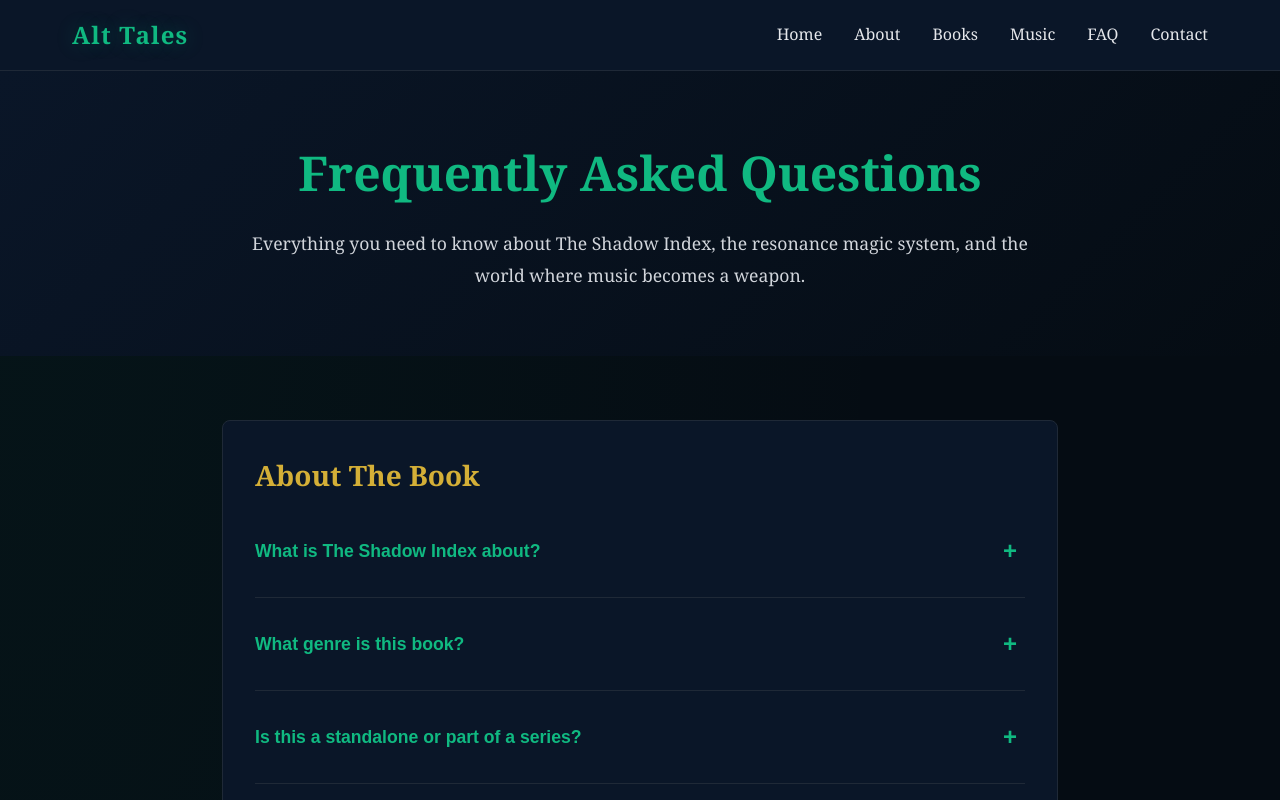
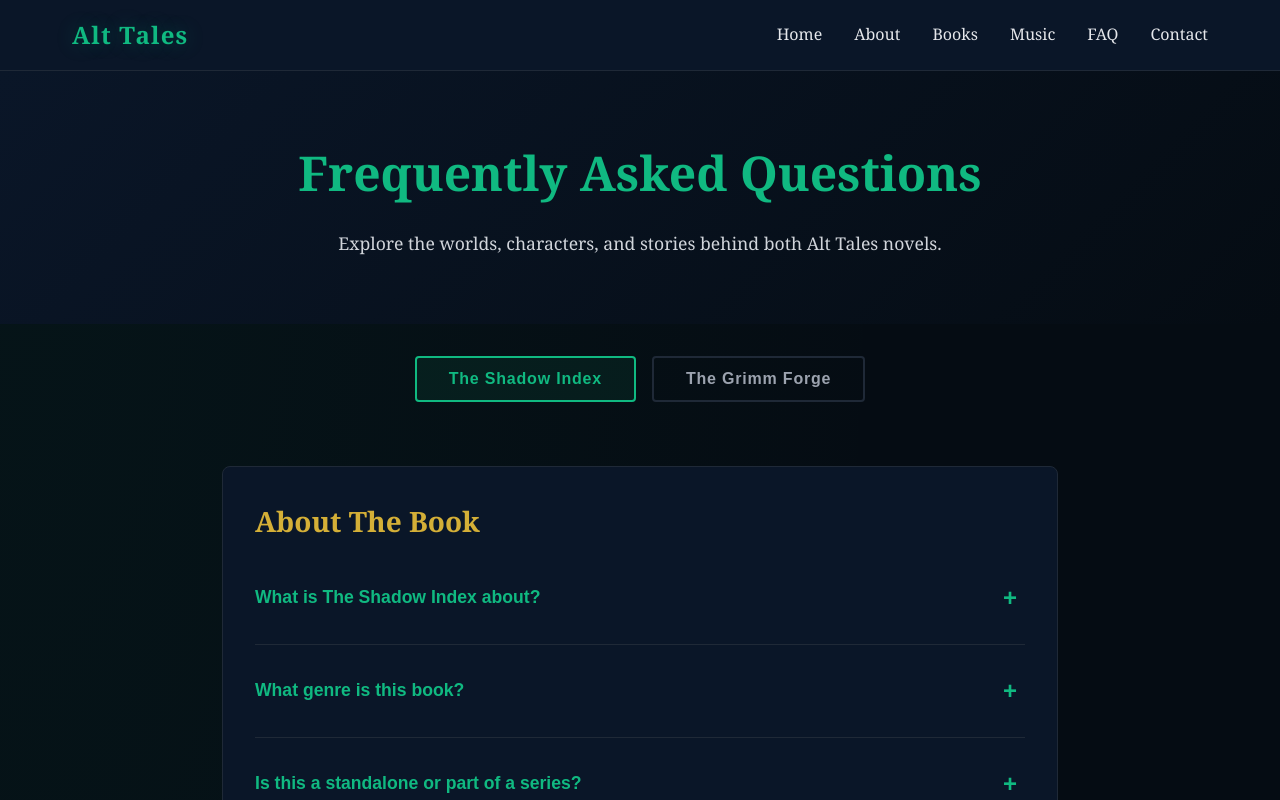
Before and after one commit to xxzabxx/alt-tales-website, a React (Vite) app: page /faq in a window 1280 px wide. Shown: the top 800 px of the page. Built offline with nearby package versions, Linux system fonts and the light colour scheme.

Commit message:
Expand FAQ page with dual-book tabs for Shadow Index and Grimm Forge

```diff
--- a/src/pages/FAQ.css
+++ b/src/pages/FAQ.css
@@ -20,6 +20,83 @@
   max-width: 800px;
   margin: 0 auto;
   line-height: 1.8;
+}
+
+/* Book selector tabs */
+.faq-book-tabs {
+  display: flex;
+  justify-content: center;
+  gap: 1rem;
+  padding: 2rem 2rem 0;
+  max-width: 900px;
+  margin: 0 auto;
+}
+
+.faq-tab {
+  padding: 0.75rem 2rem;
+  background: transparent;
+  border: 2px solid #1F2937;
+  border-radius: 4px;
+  color: #9CA3AF;
+  font-size: 1rem;
+  font-weight: 600;
+  cursor: pointer;
+  transition: all 0.3s;
+  letter-spacing: 0.05em;
+}
+
+.faq-tab:hover {
+  border-color: #6B7280;
+  color: #D1D5DB;
+}
+
+.faq-tab--active.faq-tab--shadow {
+  border-color: #10B981;
+  color: #10B981;
+  background: rgba(16, 185, 129, 0.08);
+}
+
+.faq-tab--active.faq-tab--grimm {
+  border-color: #D97706;
+  color: #D97706;
+  background: rgba(217, 119, 6, 0.08);
+}
+
+/* Grimm Forge color variants */
+.faq-question--grimm {
+  color: #D97706;
+}
+
+.faq-question--grimm:hover {
+  color: #F59E0B;
+}
+
+.faq-question--grimm .faq-icon {
+  color: #D97706;
+}
+
+.faq-answer--grimm {
+  border-left: 2px solid rgba(217, 119, 6, 0.3);
+  padding-left: 1rem;
+}
+
+.faq-cta--grimm {
+  border-color: #D97706;
+}
+
+.faq-cta--grimm h3 {
+  color: #D97706;
+}
+
+@media (max-width: 600px) {
+  .faq-book-tabs {
+    flex-direction: column;
+    align-items: stretch;
+  }
+
+  .faq-tab {
+    text-align: center;
+  }
 }
 
 .faq-content {
--- a/src/pages/FAQ.jsx
+++ b/src/pages/FAQ.jsx
@@ -3,8 +3,9 @@ import './FAQ.css';
 
 function FAQ() {
   const [openIndex, setOpenIndex] = useState(null);
+  const [activeBook, setActiveBook] = useState('shadow');
 
-  const faqs = [
+  const shadowFaqs = [
     {
       category: "About The Book",
       questions: [
@@ -14,7 +15,7 @@ function FAQ() {
         },
         {
           q: "What genre is this book?",
-          a: "The Shadow Index blends dark academia, urban fantasy, geopolitical thriller, and romantasy. If you loved Ninth House by Leigh Bardugo, The Atlas Six by Olivie Blake, or A Deadly Education by Naomi Novik, this book is for you."
+          a: "The Shadow Index blends dark academia, urban fantasy, geopolitical thriller, and romantasy. If you enjoyed Ninth House by Leigh Bardugo, The Atlas Six by Olivie Blake, or A Deadly Education by Naomi Novik, this book is for you."
         },
         {
           q: "Is this a standalone or part of a series?",
@@ -39,15 +40,15 @@ function FAQ() {
         },
         {
           q: "What are the limitations of resonance?",
-          a: "Resonance has physical, mental, and emotional costs. Channeling burns calories and strains muscles. It requires intense focus, and distraction breaks the effect. Strong emotions like fear, rage, or grief destabilize control. Augmented users (those with cybernetic mods) risk neural degradation from overuse."
+          a: "Resonance has physical, mental, and emotional costs. Channeling burns calories and strains muscles. It requires intense focus, and distraction breaks the effect. Strong emotions like fear, rage, or grief destabilize control. Augmented users risk neural degradation from overuse."
         },
         {
           q: "Can anyone use resonance?",
-          a: "Most resonance users are augmented operatives who use cybernetic mods (tattoo capacitors, implants) to channel energy. Natural channelers like Oz are rare and can manipulate resonance without augmentation, avoiding the risk of neural degradation. Some people are Veil-sensitive and can perceive the Continuum before formal training."
+          a: "Most resonance users are augmented operatives who use cybernetic mods to channel energy. Natural channelers like Oz are rare and can manipulate resonance without augmentation. Some people are Veil-sensitive and can perceive the Continuum before formal training."
         },
         {
           q: "What makes Oz's resonance unique?",
-          a: "Oz is a natural channeler who can manipulate resonance without augmentation, making him exceptionally rare. He uses direct neuro-muscular channeling through tattoo capacitors and breath control. His abilities include force manipulation, stabilization zones, harmonic analysis, and resonance inversion."
+          a: "Oz is a natural channeler who can manipulate resonance without augmentation, making him exceptionally rare. His abilities include force manipulation, stabilization zones, harmonic analysis, and resonance inversion. He also uses music as a vehicle for his abilities in ways most operatives cannot."
         }
       ]
     },
@@ -56,11 +57,11 @@ function FAQ() {
       questions: [
         {
           q: "What is the Veil?",
-          a: "The Veil was a metaphysical barrier that once separated our Earth (Terra Primus) from the Continuum, a parallel realm of Fae and mythic beings. On April 30, 1945, the Veil shattered during a catastrophic ritual, causing the two worlds to overlay each other. Now they occupy the same physical space but at different frequencies."
+          a: "The Veil was a metaphysical barrier that once separated our Earth from the Continuum, a parallel realm of Fae and mythic beings. On April 30, 1945, the Veil shattered during a catastrophic ritual, causing the two worlds to overlay each other. Now they occupy the same physical space but at different frequencies."
         },
         {
           q: "What is the Continuum?",
-          a: "The Continuum is a parallel realm overlaid with our Earth since the Veil Event. It's home to Fae, vampires, dryads, and other mythic beings. The Emerald City is its capital, built of emerald glass and geometric architecture where time moves differently and everything is ordered to perfection."
+          a: "The Continuum is a parallel realm overlaid with our Earth since the Veil Event. It is home to Fae, vampires, dryads, and other mythic beings. Its capital, the Emerald City, is built of emerald glass and geometric architecture where time moves differently and everything is ordered to perfection."
         },
         {
           q: "What are bleed zones?",
@@ -68,11 +69,11 @@ function FAQ() {
         },
         {
           q: "What is the Concordat?",
-          a: "The Concordat of Resonant Nations is the governing body that regulates resonance phenomena on Earth. Founded in 1947, it maintains the Emerald Accord treaty with the Continuum. Its enforcement arm is the CBRS (Concordat Bureau of Resonant Security), which investigates resonance-related incidents and maintains the illusion of normalcy."
+          a: "The Concordat of Resonant Nations is the governing body that regulates resonance phenomena on Earth. Founded in 1947, it maintains the Emerald Accord treaty with the Continuum. Its enforcement arm investigates resonance-related incidents and maintains the illusion of normalcy."
         },
         {
           q: "What is the Boston Array?",
-          a: "The Boston Array is a resonance infrastructure network built beneath Boston in 1979. Its official purpose is bleed-zone stabilization, but its actual purpose is city-scale emotional regulation. It has seven primary nodes beneath key landmarks and uses hybrid U.S.-Soviet technology."
+          a: "The Boston Array is a resonance infrastructure network built beneath Boston in 1979. Its official purpose is bleed-zone stabilization, but its actual function runs much deeper. It has seven primary nodes beneath key landmarks and uses technology that was never meant to be public knowledge."
         }
       ]
     },
@@ -81,15 +82,15 @@ function FAQ() {
       questions: [
         {
           q: "Who is Oliver 'Oz' Cross?",
-          a: "Oz is a 31-year-old former Magi-Corp operative turned graduate student. After surviving a catastrophic mission that killed his entire team, he left military service and now studies Cognitive Resonance Theory at Halcyon University while working as an archival consultant. He's also a musician who performs under the alias 'OZ.'"
+          a: "Oz is a 31-year-old former operative turned graduate student. After surviving a catastrophic mission that killed his entire team, he left military service and now studies Cognitive Resonance Theory at Halcyon University while working as an archival consultant. He is also a musician who performs under the alias 'OZ.'"
         },
         {
           q: "Who is Elara Draegor Voss?",
-          a: "Elara is a Continuum operative and member of the Virdis Order, the Continuum's secret police. She's been embedded in Boston investigating the same murders as Oz. She's brilliant, conflicted, and caught between loyalty to her world and growing feelings for Oz. Their relationship is a slow-burn romance built on trust and mutual respect."
+          a: "Elara is a Continuum operative investigating the same murders as Oz. She is brilliant, conflicted, and caught between loyalty to her world and an uneasy alliance with someone she was never supposed to trust. Their relationship is a slow-burn built on tension, mutual respect, and competing agendas."
         },
         {
           q: "What is the Virdis Order?",
-          a: "The Virdis Order of Historical Compliance is the Continuum's secret police and intelligence agency. They function as spies, diplomats, and assassins, enforcing the Emerald Accord on both sides of the Veil. Their motto is 'We do not forget. We do not forgive. We do not allow.'"
+          a: "The Virdis Order of Historical Compliance is the Continuum's intelligence agency. They function as spies, diplomats, and enforcers, maintaining the Emerald Accord on both sides of the Veil. Their motto: 'We do not forget. We do not forgive. We do not allow.'"
         }
       ]
     },
@@ -98,7 +99,7 @@ function FAQ() {
       questions: [
         {
           q: "How does The Wizard of Oz connect to this story?",
-          a: "L. Frank Baum, author of The Wonderful Wizard of Oz (1900), was Veil-sensitive and could perceive the Continuum before the Veil shattered in 1945. His 'children's books' were actually field reports disguised as fantasy. The Emerald City, the Yellow Brick Road, and Dorothy's journey were all real documentation of the Continuum."
+          a: "L. Frank Baum, author of The Wonderful Wizard of Oz, was Veil-sensitive and could perceive the Continuum before the Veil shattered in 1945. His books were not children's fiction. They were field reports disguised as fantasy. The Emerald City, the Yellow Brick Road, Dorothy's journey, all of it was documentation of a real place."
         },
         {
           q: "What is the Baum Codex?",
@@ -111,39 +112,161 @@ function FAQ() {
       questions: [
         {
           q: "When will The Shadow Index be published?",
-          a: "The Shadow Index is currently seeking representation and publication. Sign up for the newsletter to receive updates on the publication journey, cover reveals, and release dates."
+          a: "The Shadow Index is complete and currently seeking agent representation for traditional publishing. Sign up for the newsletter to receive updates on the publication journey, cover reveals, and release dates."
         },
         {
           q: "Can I read a sample?",
-          a: "Yes! You can download the first chapter for free by signing up for the newsletter on the homepage. You'll get immediate access and stay updated on all book news."
+          a: "Yes. You can download the first chapter for free by signing up for the newsletter on the homepage. You will get immediate access and stay updated on all book news."
         },
         {
           q: "Will there be an audiobook?",
-          a: "An audiobook is planned once the book is published. Given the musical themes and resonance system, the audio format will be particularly immersive. Newsletter subscribers will be the first to know when it's available."
+          a: "An audiobook is planned once the book is published. Given the musical themes and resonance system woven through the story, the audio format will be particularly immersive. Newsletter subscribers will be the first to know when it is available."
         },
         {
           q: "Are you looking for ARC readers or beta readers?",
-          a: "Yes! If you're interested in becoming an ARC (Advance Reader Copy) reader or joining the street team, please indicate your interest when signing up for the newsletter. Priority will be given to readers who love dark academia, urban fantasy, and slow-burn romance."
+          a: "Yes. If you are interested in becoming an ARC (Advance Reader Copy) reader or joining the street team, please indicate your interest when signing up for the newsletter. Priority will be given to readers who love dark academia, urban fantasy, and slow-burn romance."
         }
       ]
     }
   ];
+
+  const grimmFaqs = [
+    {
+      category: "About The Book",
+      questions: [
+        {
+          q: "What is The Grimm Forge about?",
+          a: "The Grimm Forge follows Peter Grimm, a man going nowhere fast, who is offered a spot in a high-stakes televised medieval survival competition run by the Cirrus Corporation. What looks like a structured game with clear rules and a life-changing prize turns into something far more dangerous. Peter wakes in a world that should not exist, where monsters are real, death is permanent, and no one is coming to pull them out."
+        },
+        {
+          q: "What genre is The Grimm Forge?",
+          a: "The Grimm Forge is survival dark fantasy with LitRPG-adjacent energy. It blends brutal survival, siege warfare, dark humor under pressure, and a deepening mystery about the world itself. It is more grounded and character-first than traditional LitRPG, but readers who enjoy that energy will feel right at home."
+        },
+        {
+          q: "Is this a standalone or part of a series?",
+          a: "The Grimm Forge is a complete standalone at 119,000 words, with series potential. The immediate story resolves, but the world is built to support future books. The ending opens a door rather than closing one."
+        },
+        {
+          q: "What are the comp titles?",
+          a: "The Will of the Many (James Islington) for high-stakes competition energy. Witch King (Martha Wells) for conspiracy and pressure. Dungeon Crawler Carl (Matt Dinniman) for brutal survival and dark, reactive humor. Red Rising (Pierce Brown) for escalating stakes and competitive pressure."
+        },
+        {
+          q: "Who is the target audience?",
+          a: "Readers who enjoy survival fantasy with a modern edge, pragmatic leads who make hard calls, dark humor that does not undercut the stakes, and mysteries that tighten slowly. If you liked the energy of LitRPG but want something more grounded and character-driven, The Grimm Forge is built for you."
+        }
+      ]
+    },
+    {
+      category: "The World",
+      questions: [
+        {
+          q: "Where does the story take place?",
+          a: "The story begins in modern-day London before shifting to an unknown world that behaves wrong. Time bends. Ancient ruins sit where there should be empty hills. The air feels like it remembers things the characters do not. The primary setting is an ancient keep that becomes both shelter and siege ground."
+        },
+        {
+          q: "Is this a portal fantasy?",
+          a: "The Grimm Forge involves characters being transported to another world, but it is not a traditional portal fantasy. The emphasis is on survival, siege, and the slow unraveling of what this world actually is and why they were brought there. The 'how' matters less than the 'why,' and the 'why' is not what anyone expects."
+        },
+        {
+          q: "What is the Cirrus Corporation?",
+          a: "The Cirrus Corporation is the organization behind The Realm, the televised medieval competition that Peter enters at the start of the story. They present themselves as a high-end entertainment company. What they actually are is one of the central questions the book builds toward."
+        },
+        {
+          q: "What is the Red Dragon Moon?",
+          a: "The Red Dragon Moon is a second moon that rises over the world Peter finds himself in. Its appearance is tied to something ancient and cyclical. It is not a good sign. Beyond that, the details are best discovered in the book."
+        }
+      ]
+    },
+    {
+      category: "Characters",
+      questions: [
+        {
+          q: "Who is Peter Grimm?",
+          a: "Peter is the protagonist and narrator. He is rugged, red-haired, with mismatched eyes, one vivid blue and one deep green. He is not a hero by nature. He is a man who has been drifting, haunted by a past he cannot outrun. What makes him compelling is not that he is exceptional from the start, but that survival forces him to become something he never planned to be. The voice is first-person, conversational, and laced with dry humor that does not disappear even when things get dark."
+        },
+        {
+          q: "Who are the other key characters?",
+          a: "Elora is an ethereal presence with stark white hair, sharp instincts, and a connection to the world's mysteries that runs deeper than anyone initially realizes. Trae is a towering, physically imposing man with a booming voice and a protective nature that makes him invaluable in a siege. Raman is sharp, analytical, and a source of strategy and dark wit. Each character has a distinct voice and a role that evolves as the pressure increases."
+        },
+        {
+          q: "Who is Varrick?",
+          a: "Varrick is a warlord who operates in the world Peter finds himself in. He builds his power on fear and force, and he marks Peter's group as a problem to be solved. He is not a cartoonish villain. He is a man who understands leverage and applies it without hesitation. The siege he brings is as much psychological as it is physical."
+        }
+      ]
+    },
+    {
+      category: "Tone and Style",
+      questions: [
+        {
+          q: "How dark does it get?",
+          a: "The Grimm Forge does not flinch. Death is permanent. Choices have weight. Peter and his group cross lines they cannot uncross, and the book does not let them off the hook for it. At the same time, the protagonist's voice carries dry humor and a pragmatic wit that keeps the story from becoming relentlessly grim. The tone balances dark and hopeful without cheating either."
+        },
+        {
+          q: "Is there humor in the book?",
+          a: "Yes, and it is earned. The humor comes from Peter's voice and the absurdity of the situations rather than from undercutting the stakes. Think reactive, situational, slightly cynical. It is one of the things that makes the book feel distinct from other survival fantasy."
+        },
+        {
+          q: "Is there romance?",
+          a: "There are relationships that develop under pressure, but The Grimm Forge is not a romance. The focus is survival, leadership, and the cost of both. Any emotional connections that form do so because the circumstances demand it."
+        }
+      ]
+    },
+    {
+      category: "Publication & Availability",
+      questions: [
+        {
+          q: "When will The Grimm Forge be published?",
+          a: "The Grimm Forge is complete at 119,000 words and currently seeking agent representation for traditional publishing. Sign up for the newsletter to stay updated on the publication journey and release news."
+        },
+        {
+          q: "Can I read a sample?",
+          a: "Yes. You can download the prologue for free by signing up for the newsletter on the homepage. You will get immediate access to the opening of the book, including the narrated prologue video available on the Books page."
+        },
+        {
+          q: "Are you looking for ARC readers or beta readers?",
+          a: "Yes. If you are interested in reading an advance copy or joining the street team, indicate your interest when signing up for the newsletter. Readers who enjoy survival fantasy, LitRPG-adjacent stories, and character-driven dark fiction are especially welcome."
+        }
+      ]
+    }
+  ];
+
+  const activeFaqs = activeBook === 'shadow' ? shadowFaqs : grimmFaqs;
 
   const toggleQuestion = (sectionIdx, questionIdx) => {
     const index = `${sectionIdx}-${questionIdx}`;
     setOpenIndex(openIndex === index ? null : index);
   };
 
+  const handleBookSwitch = (book) => {
+    setActiveBook(book);
+    setOpenIndex(null);
+  };
+
   return (
     <div className="faq">
       <section className="faq-hero">
         <h1>Frequently Asked Questions</h1>
-        <p>Everything you need to know about The Shadow Index, the resonance magic system, and the world where music becomes a weapon.</p>
+        <p>Explore the worlds, characters, and stories behind both Alt Tales novels.</p>
+      </section>
+
+      <section className="faq-book-tabs">
+        <button
+          className={`faq-tab ${activeBook === 'shadow' ? 'faq-tab--active faq-tab--shadow' : ''}`}
+          onClick={() => handleBookSwitch('shadow')}
+        >
+          The Shadow Index
+        </button>
+        <button
+          className={`faq-tab ${activeBook === 'grimm' ? 'faq-tab--active faq-tab--grimm' : ''}`}
+          onClick={() => handleBookSwitch('grimm')}
+        >
+          The Grimm Forge
+        </button>
       </section>
 
       <section className="faq-content">
-        {faqs.map((section, sectionIdx) => (
-          <div key={sectionIdx} className="faq-section">
+        {activeFaqs.map((section, sectionIdx) => (
+          <div key={`${activeBook}-${sectionIdx}`} className="faq-section">
             <h2>{section.category}</h2>
             <div className="faq-questions">
               {section.questions.map((faq, questionIdx) => {
@@ -153,14 +276,14 @@ function FAQ() {
                 return (
                   <div key={questionIdx} className="faq-item">
                     <button
-                      className="faq-question"
+                      className={`faq-question ${activeBook === 'grimm' ? 'faq-question--grimm' : ''}`}
                       onClick={() => toggleQuestion(sectionIdx, questionIdx)}
                     >
                       <span>{faq.q}</span>
                       <span className="faq-icon">{isOpen ? '−' : '+'}</span>
                     </button>
                     {isOpen && (
-                      <div className="faq-answer">
+                      <div className={`faq-answer ${activeBook === 'grimm' ? 'faq-answer--grimm' : ''}`}>
                         {faq.a}
                       </div>
                     )}
@@ -171,9 +294,9 @@ function FAQ() {
           </div>
         ))}
 
-        <div className="faq-cta">
+        <div className={`faq-cta ${activeBook === 'grimm' ? 'faq-cta--grimm' : ''}`}>
           <h3>Still Have Questions?</h3>
-          <p>Reach out via the contact form or connect on TikTok @The.Shadow.index for more insights into the world of resonance and the making of The Shadow Index.</p>
+          <p>Reach out via the contact form or follow <strong>@Alt_Tales_Books</strong> on TikTok for behind-the-scenes content, world-building details, and updates on both novels.</p>
           <a href="/contact" className="cta-button">Contact RJ Stenson</a>
         </div>
       </section>
```
